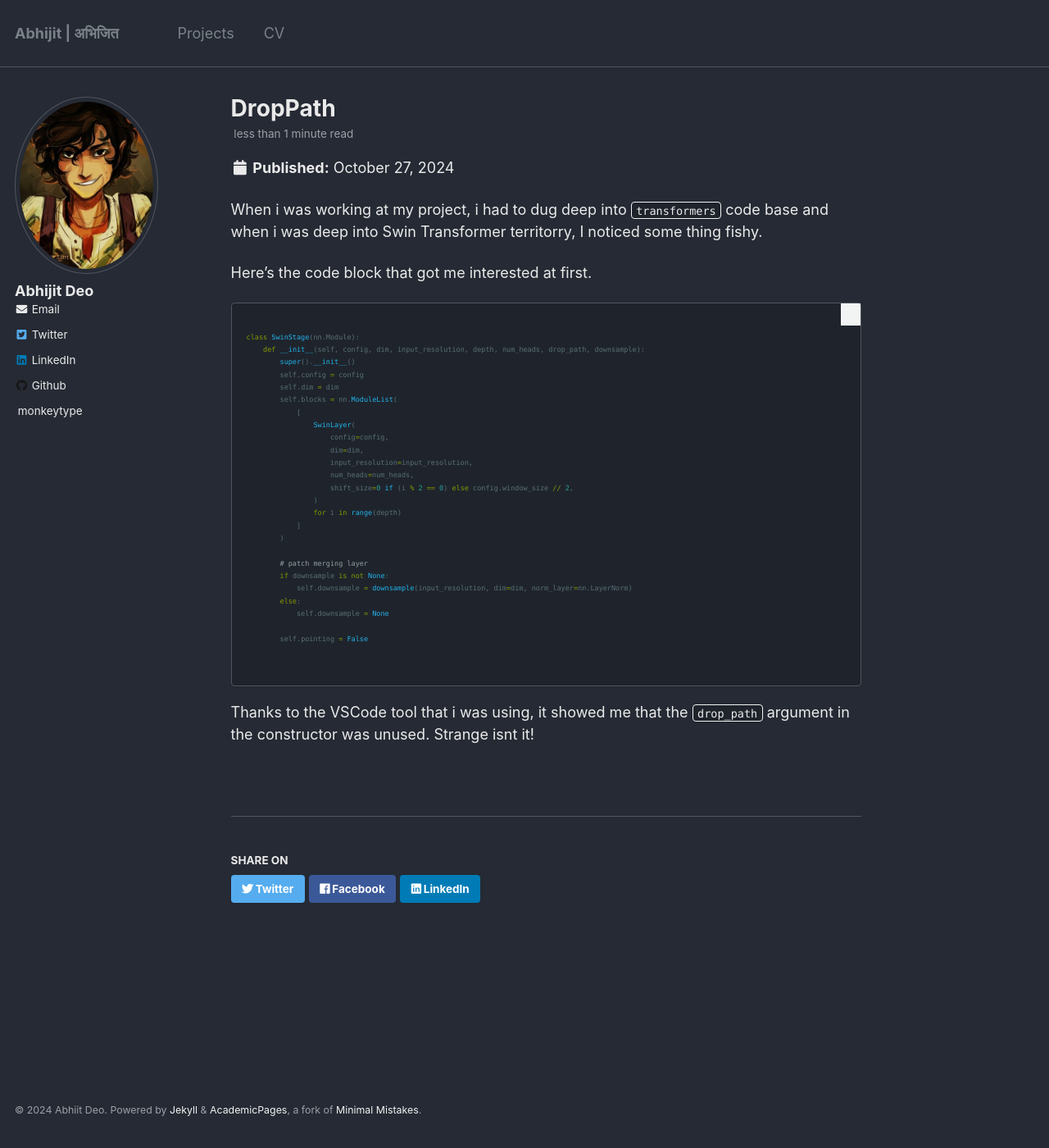
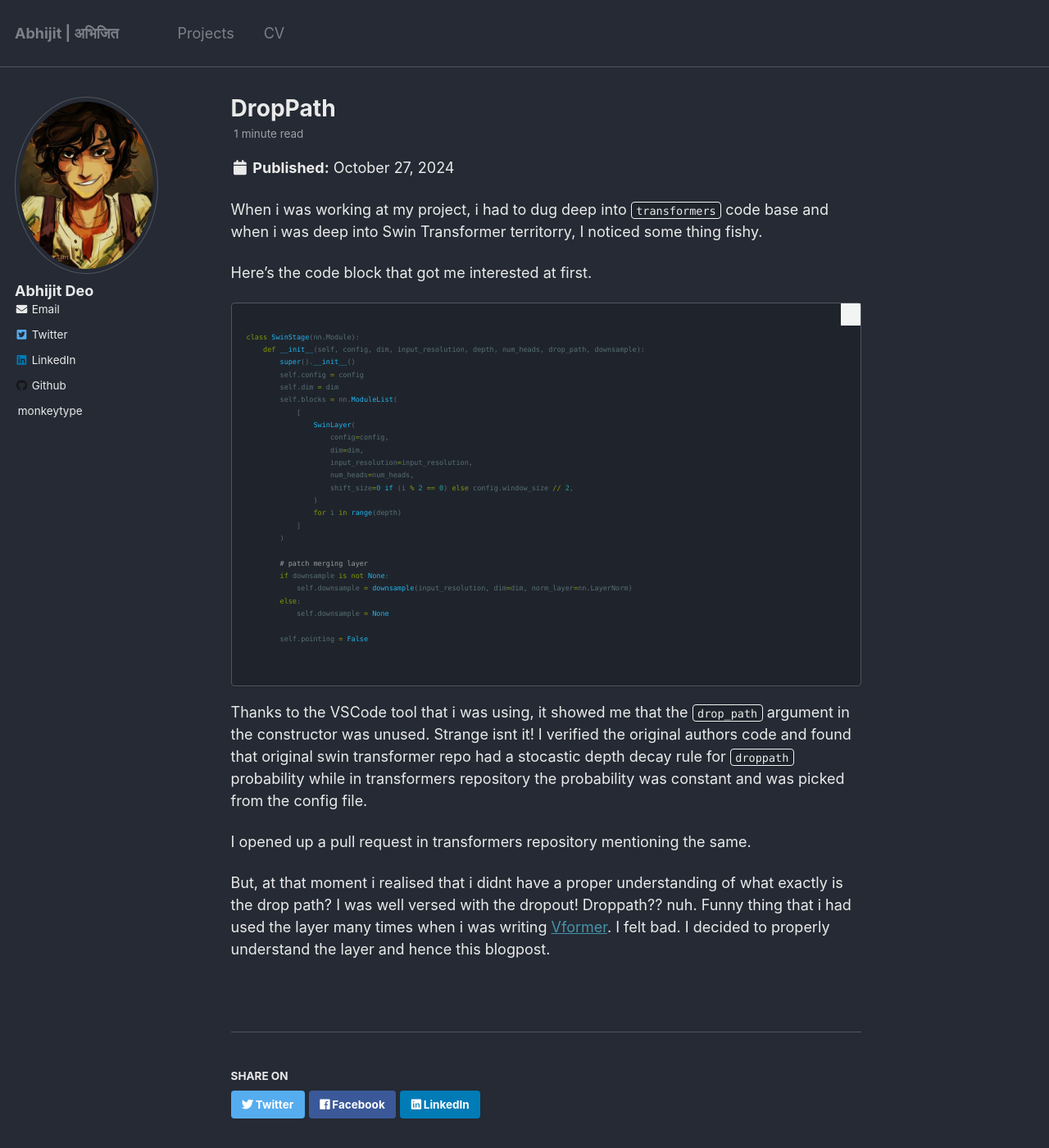
Before and after one commit to abhi-glitchhg/abhi-glitchhg.github.io, a Jekyll site: the page built from _posts/2024-10-27-droppath_explained.md, in a window 1280 px wide and 1400 px high. Shown: the whole window at 82% size. Built offline with Jekyll 4.4.1, drawn with Linux system fonts in a browser that asks for light colours.

Commit message:
Update 2024-10-27-droppath_explained.md

````diff
--- a/_posts/2024-10-27-droppath_explained.md
+++ b/_posts/2024-10-27-droppath_explained.md
@@ -40,4 +40,8 @@ class SwinStage(nn.Module):
 
   ```
 
-Thanks to the VSCode tool that i was using, it showed me that the `drop_path` argument in the constructor was unused. Strange isnt it!
+Thanks to the VSCode tool that i was using, it showed me that the `drop_path` argument in the constructor was unused. Strange isnt it! I verified the original authors code and found that original swin transformer repo had a stocastic depth decay rule for `droppath` probability while in transformers repository the probability was constant and was picked from the config file.
+
+I opened up a pull request in transformers repository mentioning the same.
+
+But, at that moment i realised that i didnt have a proper understanding of what exactly is the drop path? I was well versed with the dropout! Droppath?? nuh. Funny thing that i had used the layer many times when i was writing [Vformer](https://abhi-glitchhg.github.io/projects/vformer). I felt bad. I decided to properly understand the layer and hence this blogpost.
````
